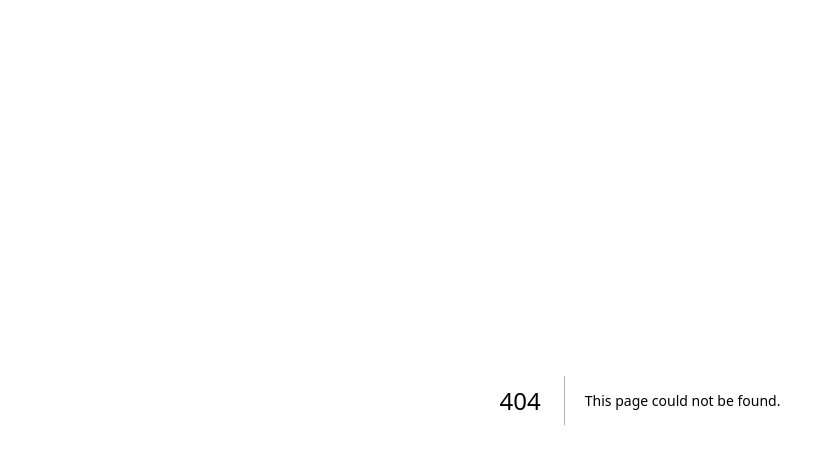
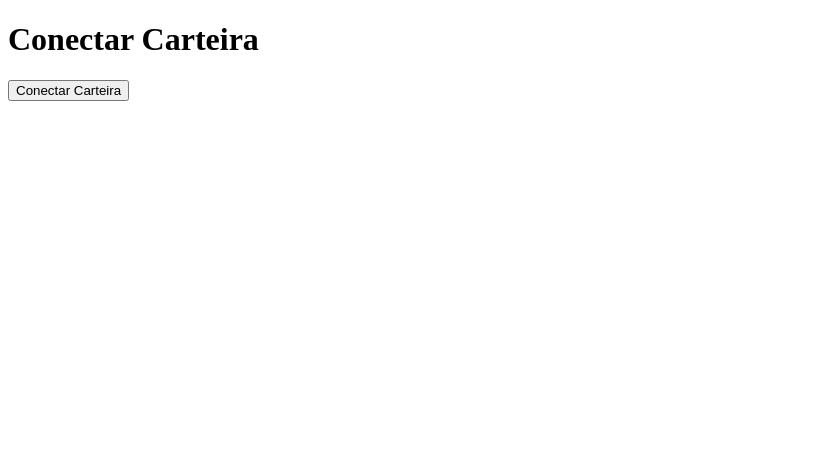
Before and after one commit to brunogonca/clone-tabnews, a Next.js app: page /connect-wallet in a window 1280 px wide. Before the commit this address had no page. Shown: the top 464 px of the page, without its empty margins (0-835 px from the left). Built offline with nearby package versions, Linux system fonts and the light colour scheme.

Commit message:
add  web 3 connect wallet functionality

```diff
--- a/package.json
+++ b/package.json
@@ -27,7 +27,8 @@
     "node-pg-migrate": "^6.2.2",
     "pg": "^8.11.3",
     "react": "^18.2.0",
-    "react-dom": "^18.2.0"
+    "react-dom": "^18.2.0",
+    "web3": "^4.11.1"
   },
   "devDependencies": {
     "concurrently": "^8.2.2",
--- /dev/null
+++ b/pages/connect-wallet.js
@@ -0,0 +1,37 @@
+import { useEffect, useState } from "react";
+import Web3 from "web3";
+
+const ConnectWallet = () => {
+  const [account, setAccount] = useState("");
+
+  const connectWallet = async () => {
+    if (window.ethereum) {
+      const web3 = new Web3(window.ethereum);
+      try {
+        await window.ethereum.request({ method: "eth_requestAccounts" });
+        const accounts = await web3.eth.getAccounts();
+        setAccount(accounts[0]);
+      } catch (error) {
+        console.error("Erro ao conectar a carteira:", error);
+      }
+    } else {
+      alert(
+        "MetaMask não está instalado. Por favor, instale-o para usar esta funcionalidade.",
+      );
+    }
+  };
+
+  useEffect(() => {
+    connectWallet();
+  }, []);
+
+  return (
+    <div>
+      <h1>Conectar Carteira</h1>
+      <button onClick={connectWallet}>Conectar Carteira</button>
+      {account && <p>Carteira conectada: {account}</p>}
+    </div>
+  );
+};
+
+export default ConnectWallet;
```
Also changed, not shown: 1 other file (tests, documents, lock files or other folders).
